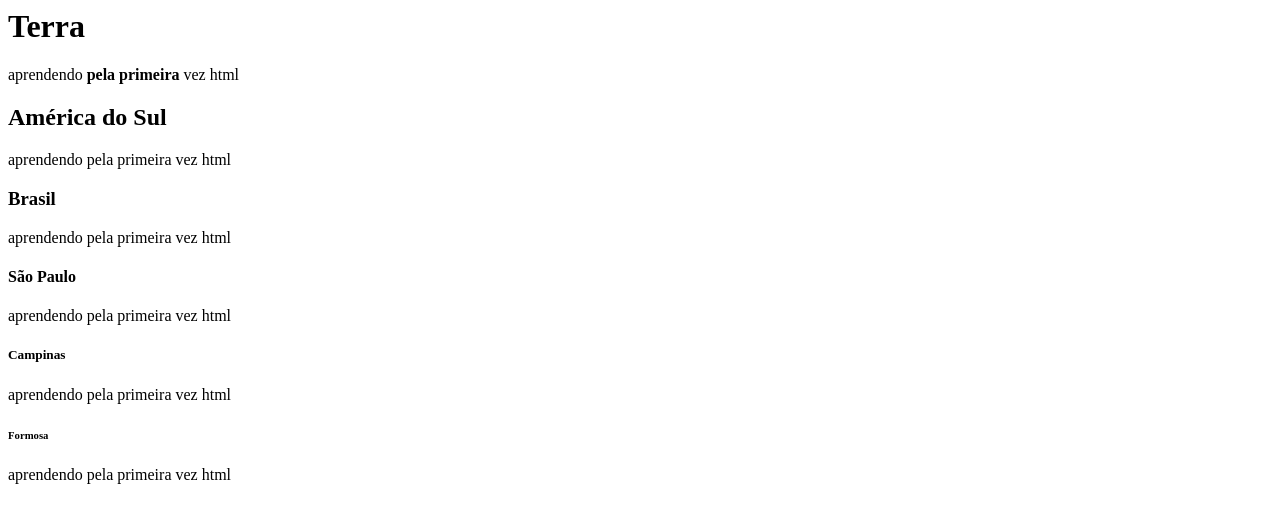
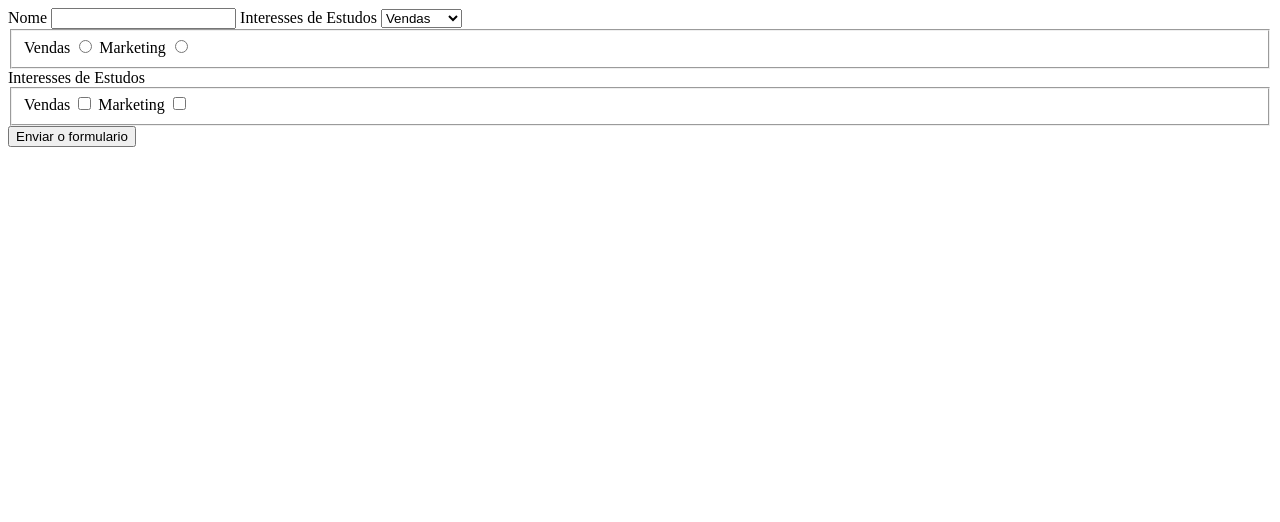
Before and after one commit to ljjorge1712/gama-no-github, a plain HTML site: page index.html in a window 1280 px wide. Drawn offline with Linux system fonts and the light colour scheme.

Commit message:
aprendendo a fazer formulario

```diff
--- a/index.html
+++ b/index.html
@@ -1,39 +1,39 @@
+<form actions="#"method="POST">
+    <label for="campo 1">Nome</label>
+    <input type="text" name="nome" id="campo 1" />
 
-</head>
-</header>
-<!--Fim do Cabeçalho-->
+    <label for="campo 2">Interesses de Estudos</label>
+    <select name="interesses" id="campo 2">
+        <option value="1">Vendas</option>
+        <option value="2">Marketing</option>
+    </select>
 
-<!--Conteúdo principal-->
+    <fieldset>
 
-    <!--Títulos em HTML-->
-    <h1>Terra</h1>
+        <label for="campo 31">Vendas</label>
+        <input type="radio" name="interesse 2" value="1" id="campo 31" />
 
-    <p>aprendendo <strong>pela primeira</strong> vez html</p>
+        <label for="campo 32">Marketing</label>
+        <input type="radio" name="interesse 2" value="2" id="campo32" />
 
-    <h2>América do Sul</h2>
+    </fieldset>
 
-    <p>aprendendo <span>pela primeira</span> vez html</p>
+    <label>Interesses de Estudos</label>
 
-    <h3>Brasil</h3>
+    <fieldset>
+        <label for="campo 41">Vendas</label>
+        <input type="checkbox" name="interesse 3" value="1" id="campo 41" />
 
-    <p>aprendendo pela primeira vez html</p>
+        <label for="campo 42">Marketing</label>
+        <input type="checkbox" name="interesse 3" value="2" id="campo 42" />
 
-    <h4>São Paulo</h4>
+    </fieldset>
 
-    <p>aprendendo pela primeira vez html</p>
 
-    <h5>Campinas</h5>
 
-    <p>aprendendo pela primeira vez html</p>
 
-    <h6>Formosa</h6>
 
-    <p>aprendendo pela primeira vez html</p>
-</main>
-<!--Fim do contúdo principal-->
+    <input type="submit" value="Enviar o formulario" />
 
-<!--Rodapé-->
-<footer>
 
-</footer>
-<!--Fim do Rodapé-->
+</form>
```
